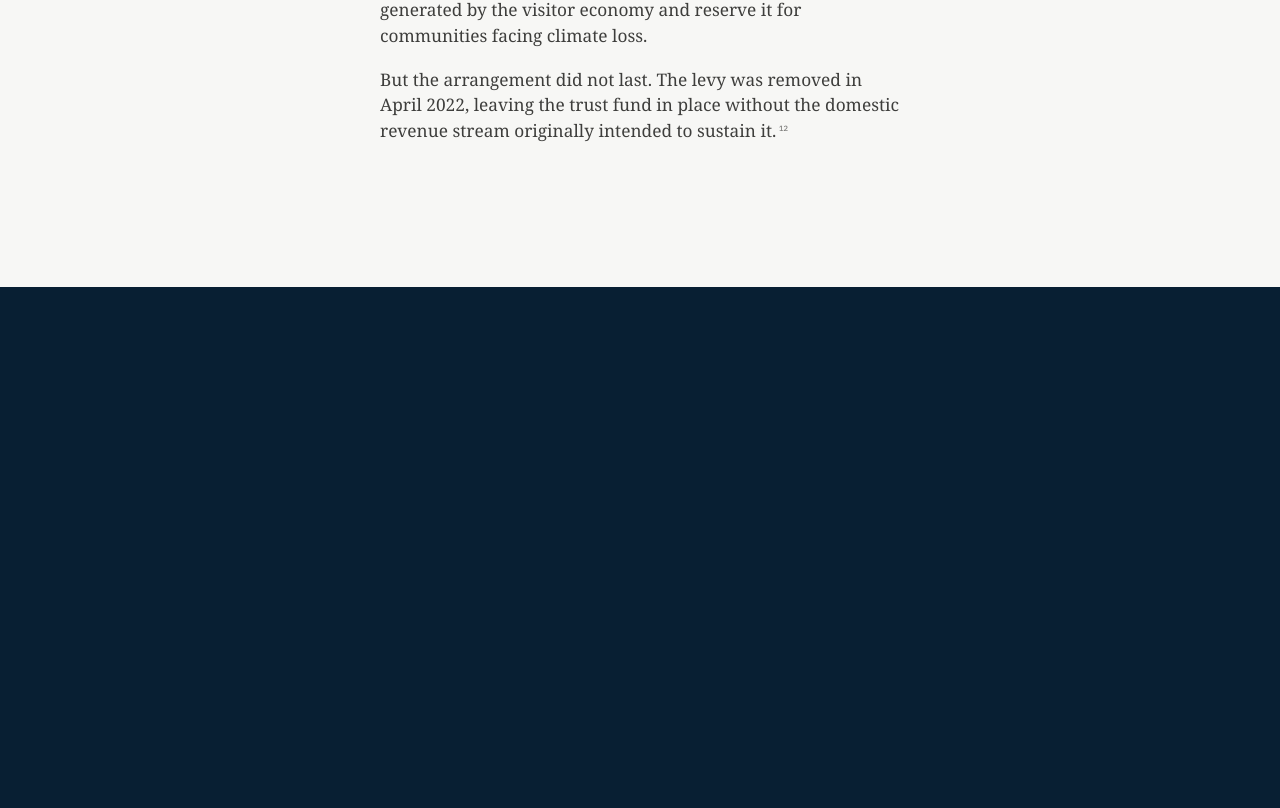
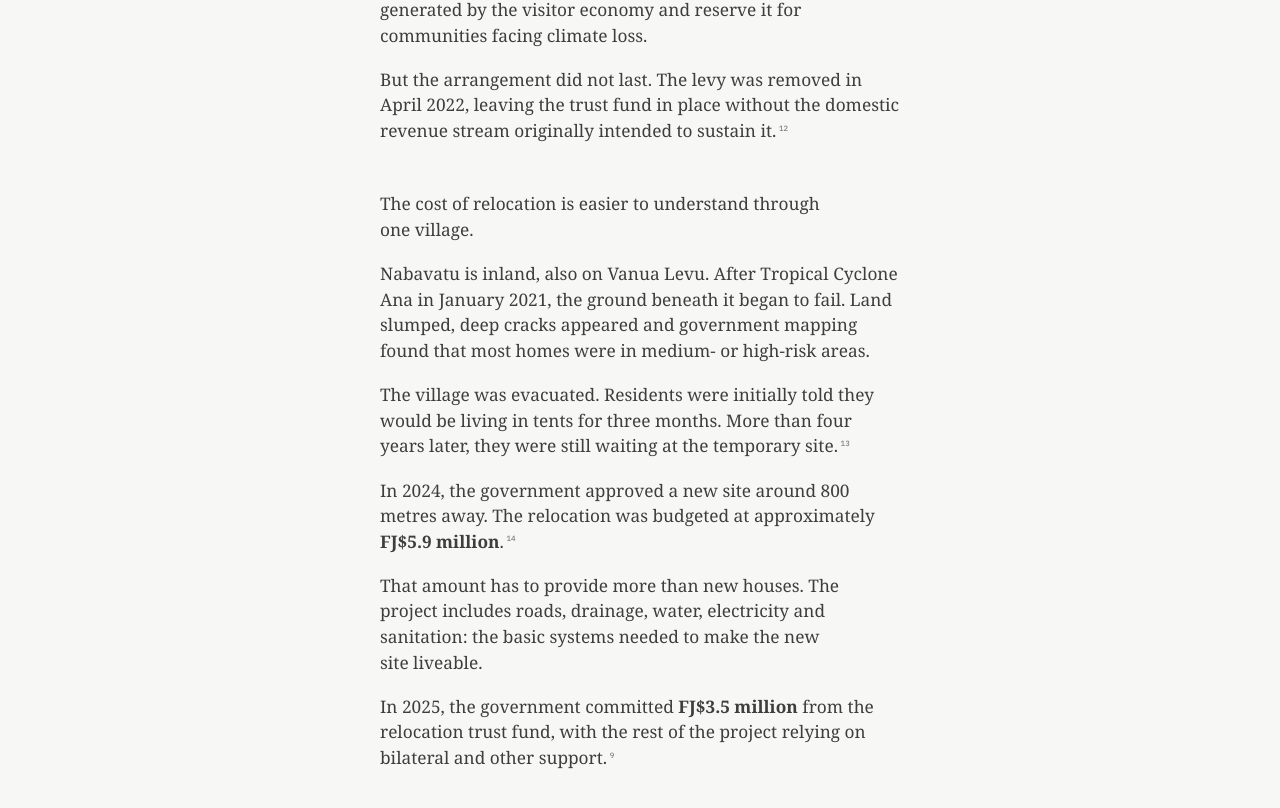
Before and after one commit to juditkisistok/loloma-effect, a React (Vite) app: page / in a window 1280 px wide. Shown: the part 9233-10041 px from the top of the page. Before the commit the page ends 9520 px from the top, so only its background shows below. Built offline with nearby package versions, Linux system fonts and the light colour scheme.

Commit message:
cost of relocation section

```diff
--- a/src/sections/Essay.jsx
+++ b/src/sections/Essay.jsx
@@ -327,6 +327,55 @@ export function Essay() {
             />
           </p>
         </div>
+
+        <div className={styles.prose}>
+          <p>
+            The cost of relocation is easier to understand through one
+            village.
+          </p>
+          <p>
+            Nabavatu is inland, also on Vanua Levu. After Tropical Cyclone
+            Ana in January 2021, the ground beneath it began to fail. Land
+            slumped, deep cracks appeared and government mapping found that
+            most homes were in medium- or high-risk areas.
+          </p>
+          <p>
+            The village was evacuated. Residents were initially told they
+            would be living in tents for three months. More than four years
+            later, they were still waiting at the temporary site.
+            <Ref
+              n="13"
+              href="https://www.fijivillage.com/"
+              label="Nabavatu evacuation and temporary relocation coverage"
+            />
+          </p>
+          <p>
+            In 2024, the government approved a new site around 800 metres
+            away. The relocation was budgeted at approximately{" "}
+            <strong>FJ$5.9 million</strong>.
+            <Ref
+              n="14"
+              href="https://www.fiji.gov.fj/"
+              label="Fiji Cabinet, Nabavatu relocation budget approval, 2024"
+            />
+          </p>
+          <p>
+            That amount has to provide more than new houses. The project
+            includes roads, drainage, water, electricity and sanitation: the
+            basic systems needed to make the new site liveable.
+          </p>
+          <p>
+            In 2025, the government committed{" "}
+            <strong>FJ$3.5 million</strong> from the relocation trust fund,
+            with the rest of the project relying on bilateral and other
+            support.
+            <Ref
+              n="9"
+              href="https://www.parliament.gov.fj/wp-content/uploads/2025/08/Daily-Hansard-Monday-14th-July-2025.pdf"
+              label="Fiji Parliament Daily Hansard, 14 July 2025"
+            />
+          </p>
+        </div>
       </article>
     </section>
   );
```
